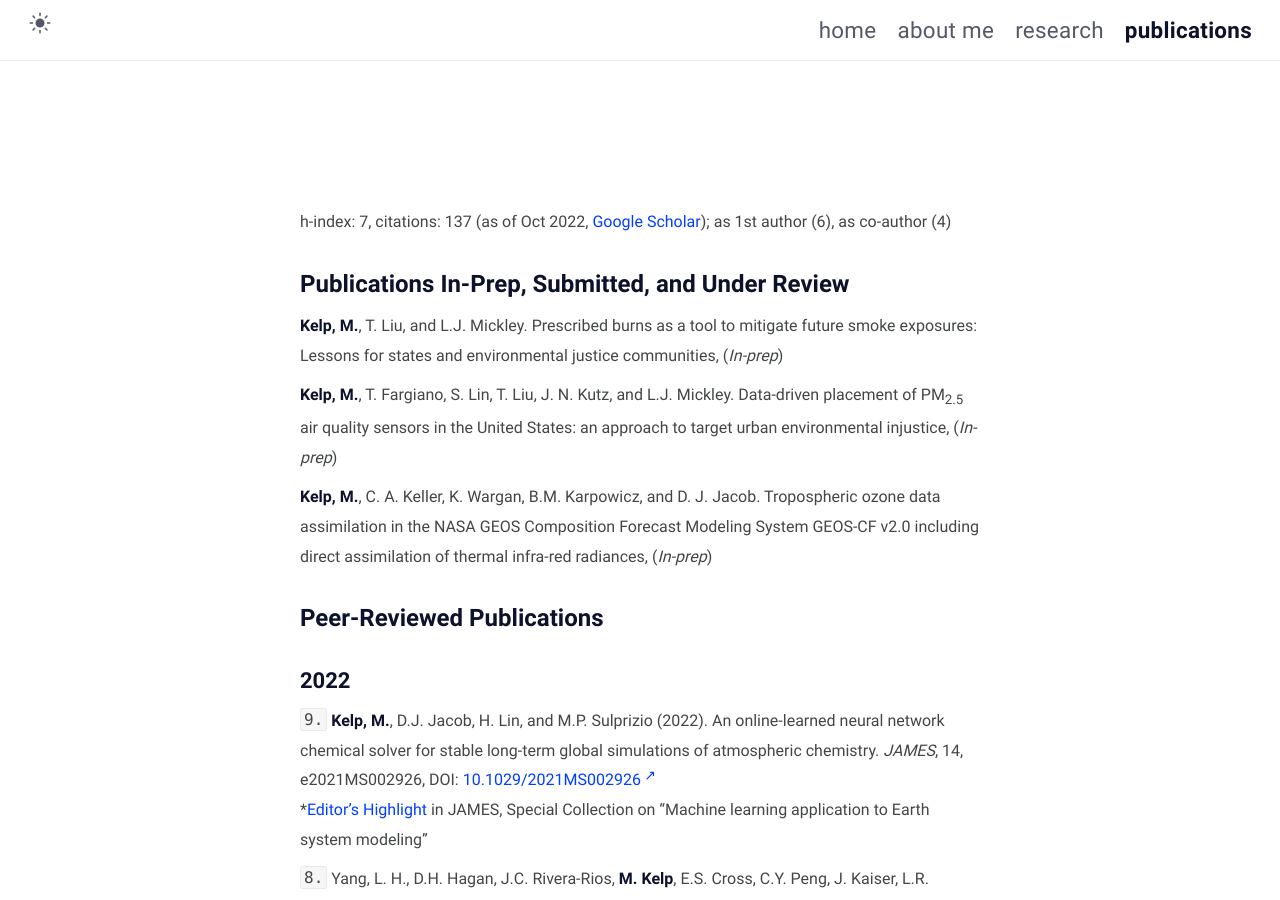
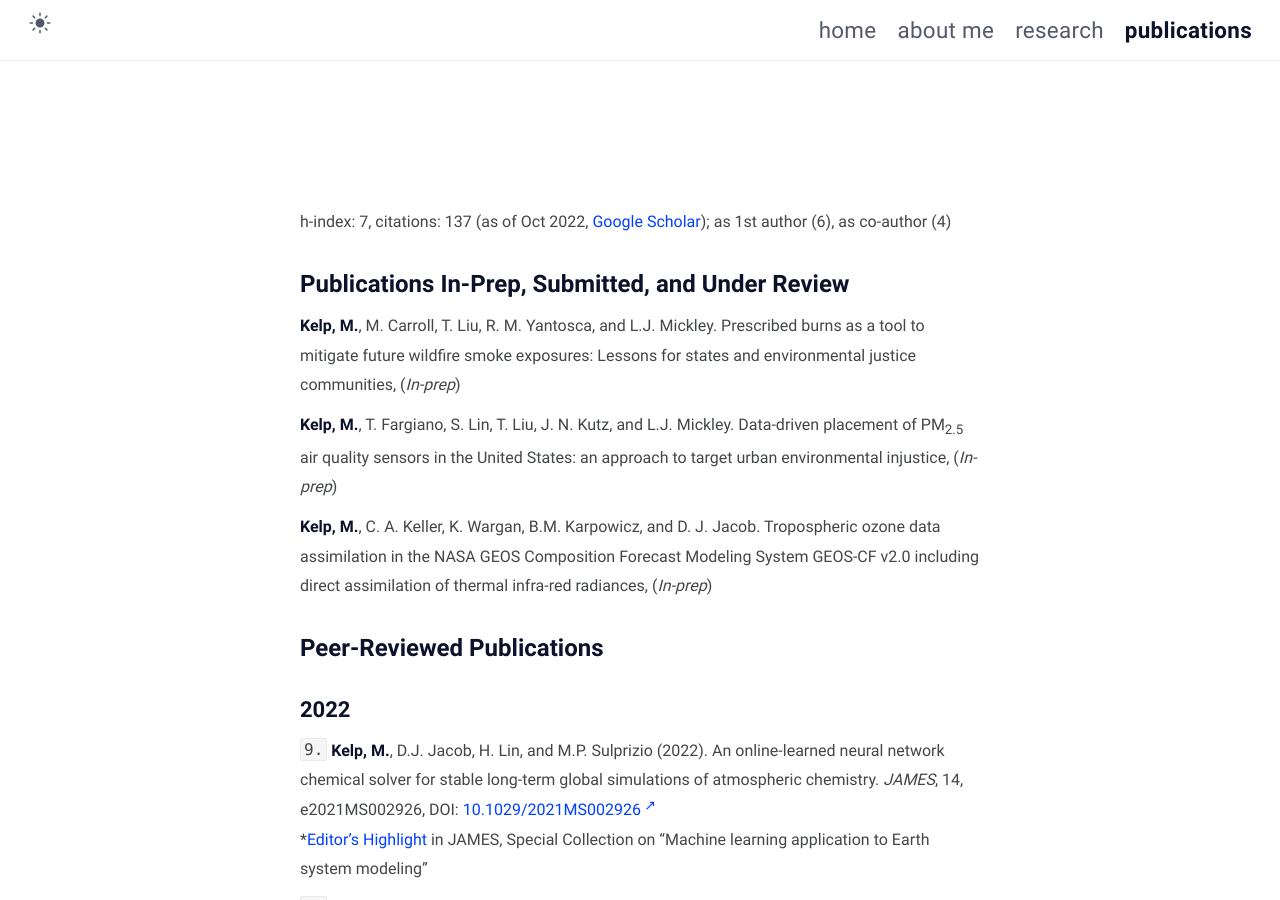
Before and after one commit to mkelp/mkelp.github.io, a Jekyll site: the page built from publications.md, in a window 1280 px wide and 900 px high. Built offline with Jekyll 4.4.1, drawn with Linux system fonts in a browser that asks for light colours.

Commit message:
Nov commit

```diff
--- a/publications.md
+++ b/publications.md
@@ -11,7 +11,7 @@ h-index: 7, citations: 137 (as of Oct 2022, [Google Scholar](https://scholar.goo
 <!-- ## Submitted and Under Review -->
 # Publications In-Prep, Submitted, and Under Review
 
-**Kelp, M.**, T. Liu, and L.J. Mickley. Prescribed burns as a tool to mitigate future smoke exposures: Lessons for states and environmental justice communities, (*In-prep*)
+**Kelp, M.**, M. Carroll, T. Liu, R. M. Yantosca, and L.J. Mickley. Prescribed burns as a tool to mitigate future wildfire smoke exposures: Lessons for states and environmental justice communities, (*In-prep*)
 
 **Kelp, M.**, T. Fargiano, S. Lin, T. Liu, J. N. Kutz, and L.J. Mickley. Data-driven placement of PM<sub>2.5</sub>
 air quality sensors in the United States: an approach to target urban environmental injustice, (*In-prep*)
```
